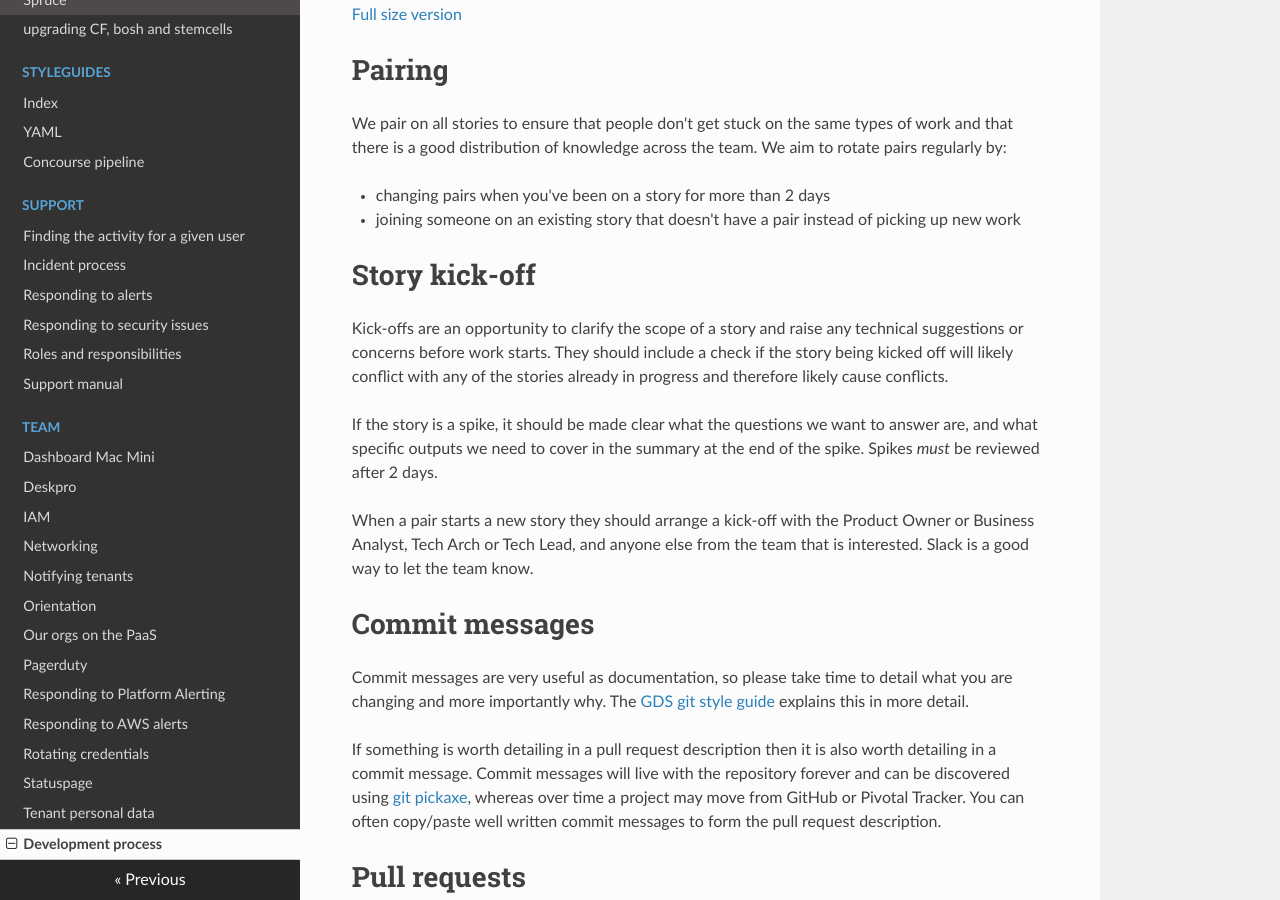
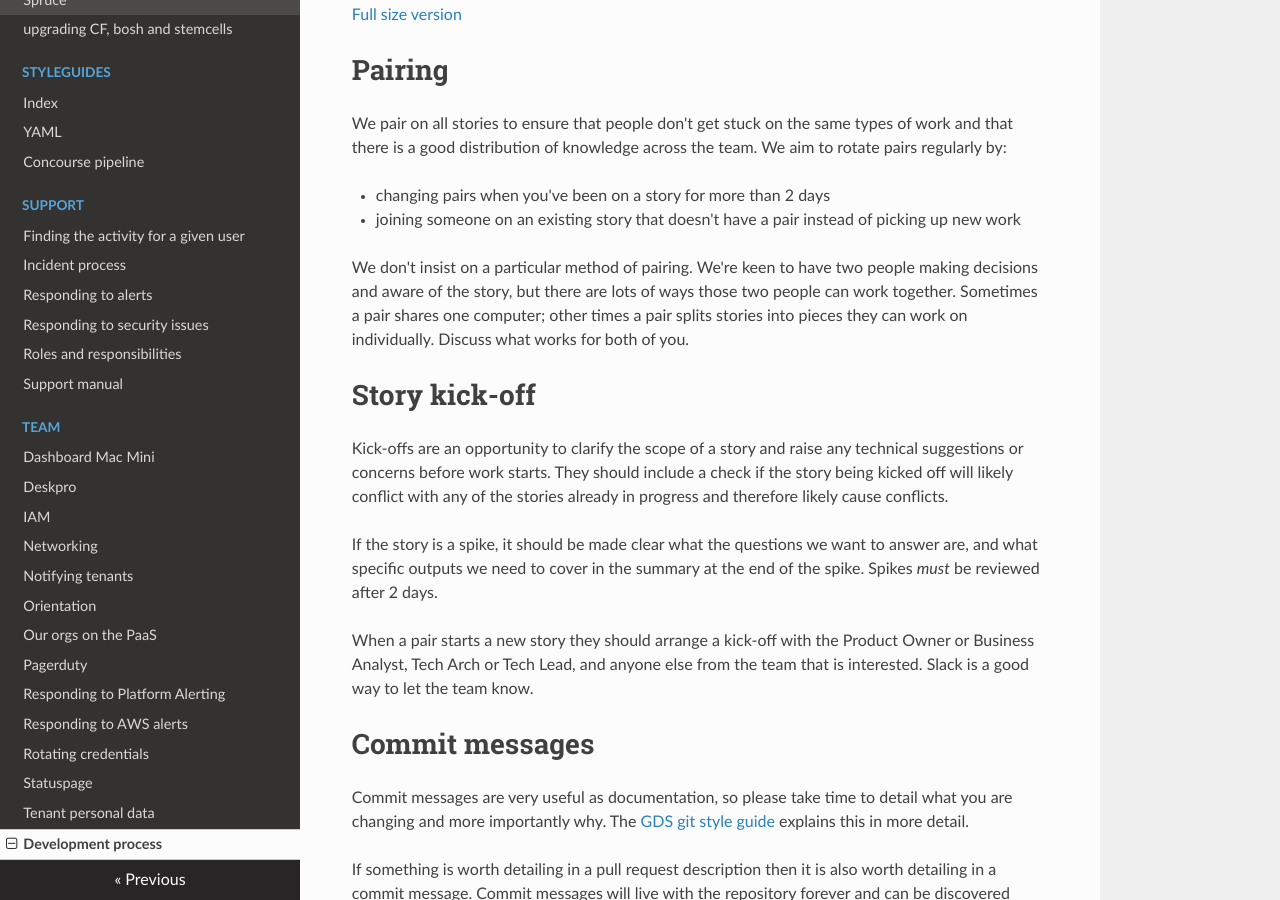
Before and after one commit to alphagov/paas-team-manual, an MkDocs documentation site: the page built from docs/team/working_practices.md, in a window 1280 px wide and 900 px high, scrolled down 2106 px. Built offline with MkDocs 1.6.1, drawn with Linux system fonts in a browser that asks for light colours; nearby versions of some CDN libraries.

Commit message:
Encourage diverse pairing practices
Pairing means a lot of different things to different people. Our
Working Practices didn't make clear that in each pair you have a wide
choice of how to work and that it's more important that the way you
pair works for both of you than to pair in any particular way.

```diff
--- a/docs/team/working_practices.md
+++ b/docs/team/working_practices.md
@@ -33,6 +33,12 @@ team. We aim to rotate pairs regularly by:
 
 - joining someone on an existing story that doesn't have a pair instead of
   picking up new work
+
+We don't insist on a particular method of pairing. We're keen to have two people
+making decisions and aware of the story, but there are lots of ways those two
+people can work together. Sometimes a pair shares one computer; other times a pair
+splits stories into pieces they can work on individually. Discuss what works for
+both of you.
 
 # Story kick-off
 
```
